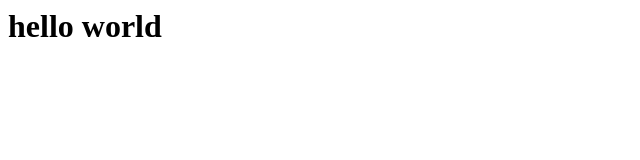
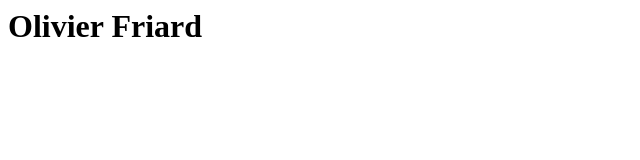
Before and after one commit to olivierfriard/olivierfriard.github.io, a plain HTML site: page index.html in a window 1280 px wide. Shown: the whole page, without its empty margins (0-640 px from the left). Drawn offline with Linux system fonts and the light colour scheme.

Commit message:
Update index.html

```diff
--- a/index.html
+++ b/index.html
@@ -1 +1 @@
-<h1>hello world</h1>
+<h1>Olivier Friard</h1>
```
